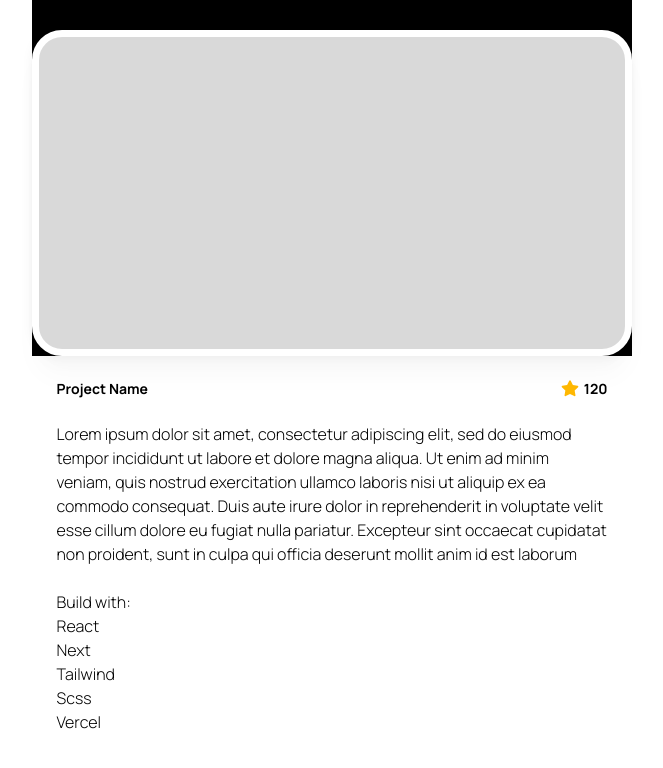
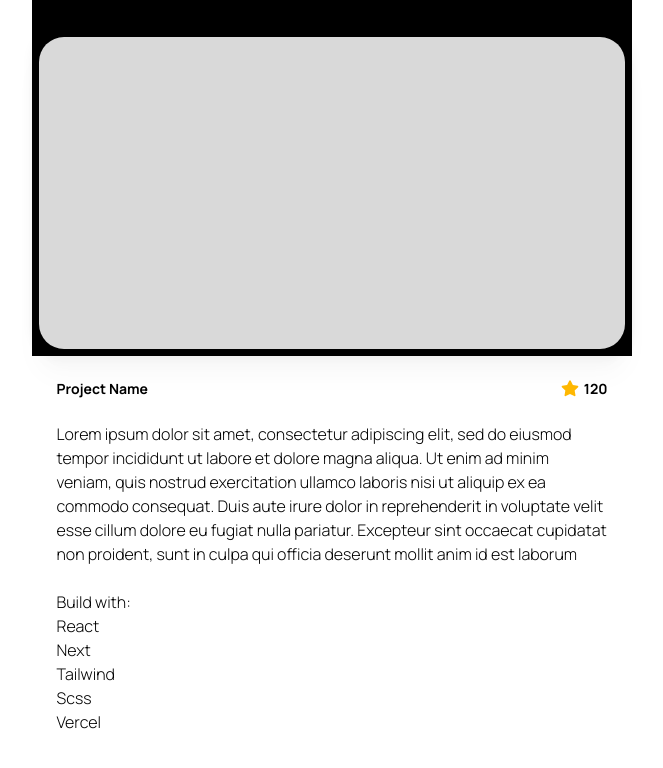
Before and after one commit to anilsenay/anilsenay.com, a Next.js app: page /projects/components/Project/project in a window 1280 px wide. Shown: the top 768 px of the page, without its empty margins (308-971 px from the left). Built offline with nearby package versions, Linux system fonts and the light colour scheme.

Commit message:
Add hover effect to project component

```diff
--- a/src/pages/projects/components/Project/project.module.scss
+++ b/src/pages/projects/components/Project/project.module.scss
@@ -10,14 +10,58 @@
     background-color: #fff;
 
     .image {
+      position: relative;
       width: 600px;
       height: 326px;
-      background: $grey;
-      border: 7px solid #ffffff;
+      padding: 7px;
       box-shadow: 0px 0px 12px rgba(0, 0, 0, 0.05),
         0px 5.4px 5.3px rgba(0, 0, 0, 0.01), 0px 13px 12px rgba(0, 0, 0, 0.01),
         0px 24px 24px rgba(0, 0, 0, 0.02);
       border-radius: 30px;
+      transition: all 200ms;
+
+      &:hover {
+        .background {
+          opacity: 1;
+          background: $gradient-light;
+          inset: 2px;
+          border-radius: 30px;
+        }
+
+        .placeholder {
+          transform: scale(0.98);
+        }
+      }
+
+      .background {
+        position: absolute;
+        border-radius: 32px;
+        z-index: -1;
+        opacity: 0;
+        transition: all 400ms ease;
+        inset: 7px;
+      }
+
+      .placeholder {
+        width: 100%;
+        height: 100%;
+        border-radius: 25px;
+        background: $grey;
+        transition: transform 400ms ease;
+      }
+    }
+    .imageDark {
+      background: #282828;
+      &:hover {
+        background: transparent;
+
+        .background {
+          opacity: 0.8;
+          background: $gradient-dark;
+          inset: 2px;
+          border-radius: 30px;
+        }
+      }
     }
   }
 
--- a/src/pages/projects/components/Project/project.tsx
+++ b/src/pages/projects/components/Project/project.tsx
@@ -13,7 +13,14 @@ export default function Project({ theme }: Props) {
         className={styles.imageContainer}
         style={{ background: theme === "light" ? "#fff" : "#000" }}
       >
-        <div className={styles.image}></div>
+        <div
+          className={`${styles.image} ${
+            theme === "dark" ? styles.imageDark : ""
+          }`}
+        >
+          <div className={styles.placeholder} />
+          <div className={styles.background} />
+        </div>
       </div>
       <div className={styles.content}>
         <div className={styles.titleContainer}>
```
